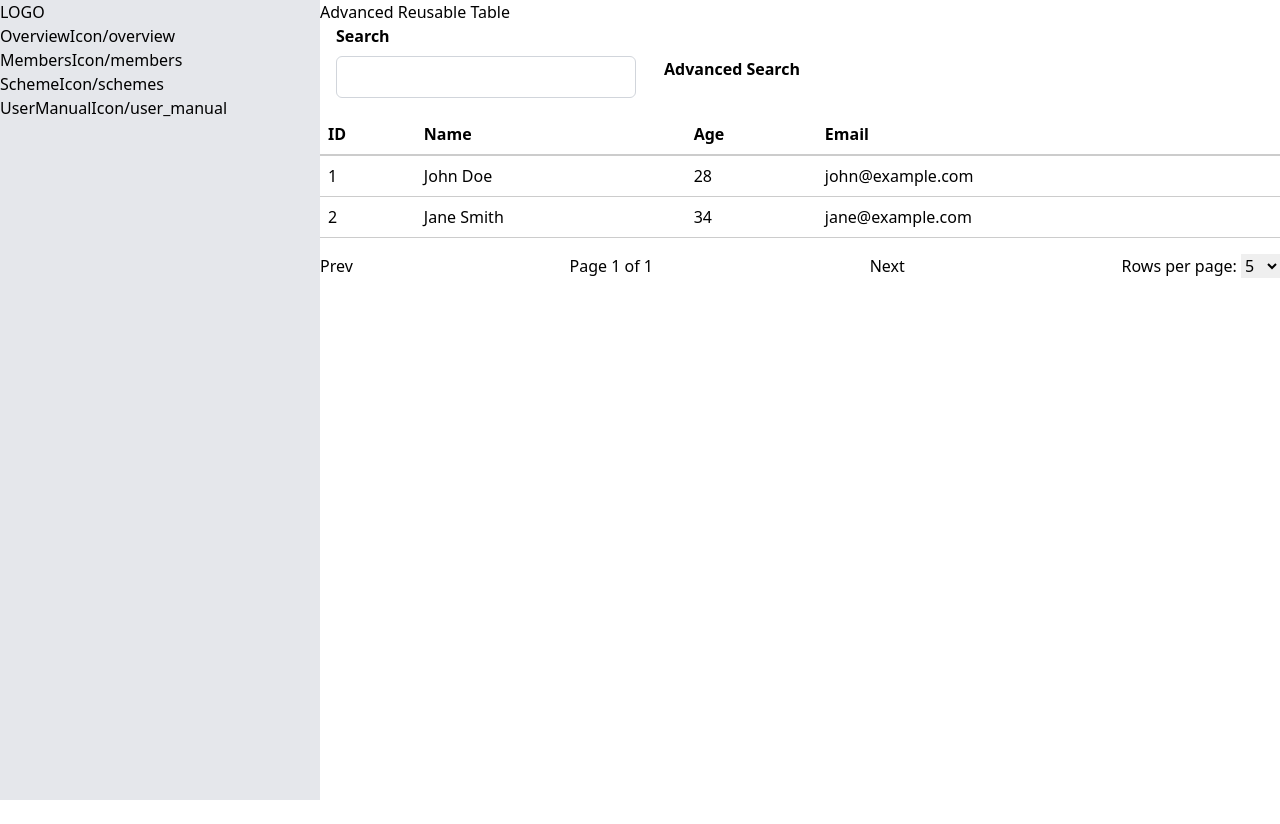
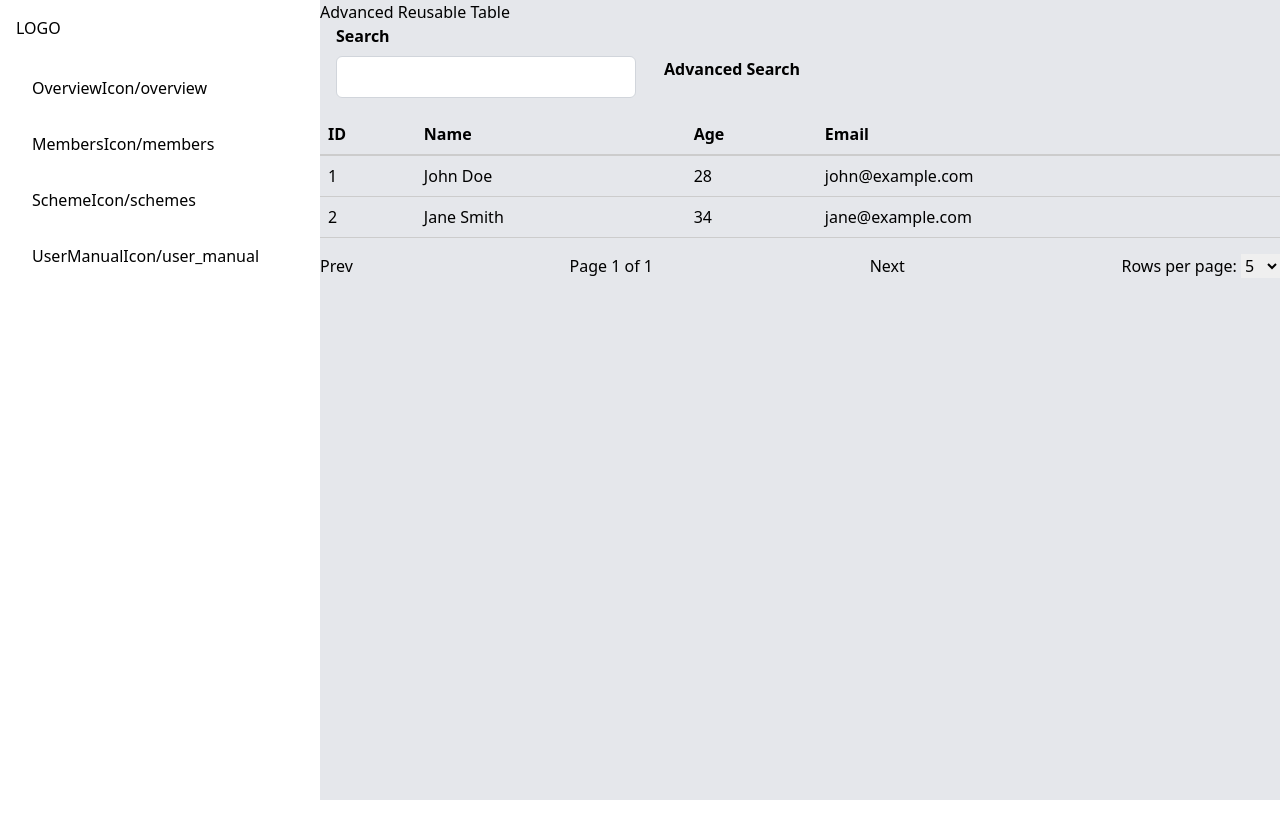
Before and after one commit to hmthu30/admin_panel, a Next.js app: page /dashboard in a window 1280 px wide. After the commit the page ends 800 px from the top, so only its background shows below. Built offline with nearby package versions, Linux system fonts and the light colour scheme.

Commit message:
need to fix

```diff
--- a/src/components/UI/sidebar/Link.tsx
+++ b/src/components/UI/sidebar/Link.tsx
@@ -21,7 +21,7 @@ export function NavbarTag({
     (typeof NavBarType)[keyof typeof NavBarType],
     string
   > = {
-    [NavBarType.Default]: "h-full",
+    [NavBarType.Default]: "h-full mt-5",
     [NavBarType.Modify]: "bg-gray-200",
   };
 
@@ -72,20 +72,25 @@ export function NavbarLITag({
   className,
   additionalStyle,
   onClick,
-  index
+  index,
 }: NavbarLITagProps) {
   const classNameMap: Record<
     (typeof NavBarLiType)[keyof typeof NavBarLiType],
     string
   > = {
-    [NavBarLiType.Default]: "text-black",
+    [NavBarLiType.Default]:
+      "text-black p-[16px] grid grid-cols-2 gap-3 rounded-full hover:bg-blue-200 hover:text-blue-600 cursor-pointer",
     [NavBarLiType.SubMenu]: "",
     [NavBarLiType.Active]: "",
     [NavBarLiType.Modify]: "",
   };
 
   return (
-    <li onClick={onClick} key={index} className={twMerge(classNameMap[className], additionalStyle, 'bg-red')}>
+    <li
+      onClick={onClick}
+      key={index}
+      className={twMerge(classNameMap[className], additionalStyle, "bg-red")}
+    >
       {children}
     </li>
   );
--- a/src/components/UI/sidebar/Sidebar.tsx
+++ b/src/components/UI/sidebar/Sidebar.tsx
@@ -61,16 +61,18 @@ const Sidebar: React.FC = () => {
 
   return (
     <Auxiliary>
+      <div className="p-4">
         <div>
           <h1>LOGO</h1>
         </div>
         <NavbarTag className={NavBarType.Default}>
           <NavbarULTag className={NavBarULType.Default}>
             {SidebarLinkLists.map((link) => {
-            return <AdminSidebar list={link} key={link.id}/>;
+              return <AdminSidebar list={link} key={link.id} />;
             })}
           </NavbarULTag>
         </NavbarTag>
+      </div>
     </Auxiliary>
   );
 };
--- a/src/components/UI/sidebar/SidebarList.tsx
+++ b/src/components/UI/sidebar/SidebarList.tsx
@@ -33,9 +33,15 @@ const SidebarChildrenList: React.FC<SidebarMenuProps> = ({
   return (
     <NavbarULTag className={NavBarULType.Default}>
       {childrenList.map((child, index) => (
-        <NavbarLITag className={NavBarLiType.Default} key={index}>
-          <Link href={child.href}>{child.label}</Link>
-        </NavbarLITag>
+        <Link href={child.href}>
+          <NavbarLITag
+            className={NavBarLiType.Default}
+            additionalStyle="flex justify-between items-center"
+            key={index}
+          >
+            {child.label}
+          </NavbarLITag>
+        </Link>
       ))}
     </NavbarULTag>
   );
--- a/src/hoc/layout/SidebarLayout.tsx
+++ b/src/hoc/layout/SidebarLayout.tsx
@@ -8,10 +8,10 @@ interface LayoutProps {
 const SidebarLayout: React.FC<LayoutProps> = ({ children }) => {
   return (
     <div className="flex flex-row h-screen">
-      <div className="h-full w-[25%] bg-gray-200">
+      <div className="h-full w-[25%] bg-white">
         <Sidebar />
       </div>
-      <div className="h-full w-[75%] bg-white">{children}</div>
+      <div className="h-full w-[75%] bg-gray-200">{children}</div>
     </div>
   );
 };
```
Lines whose indentation alone changed are shown as unchanged.
